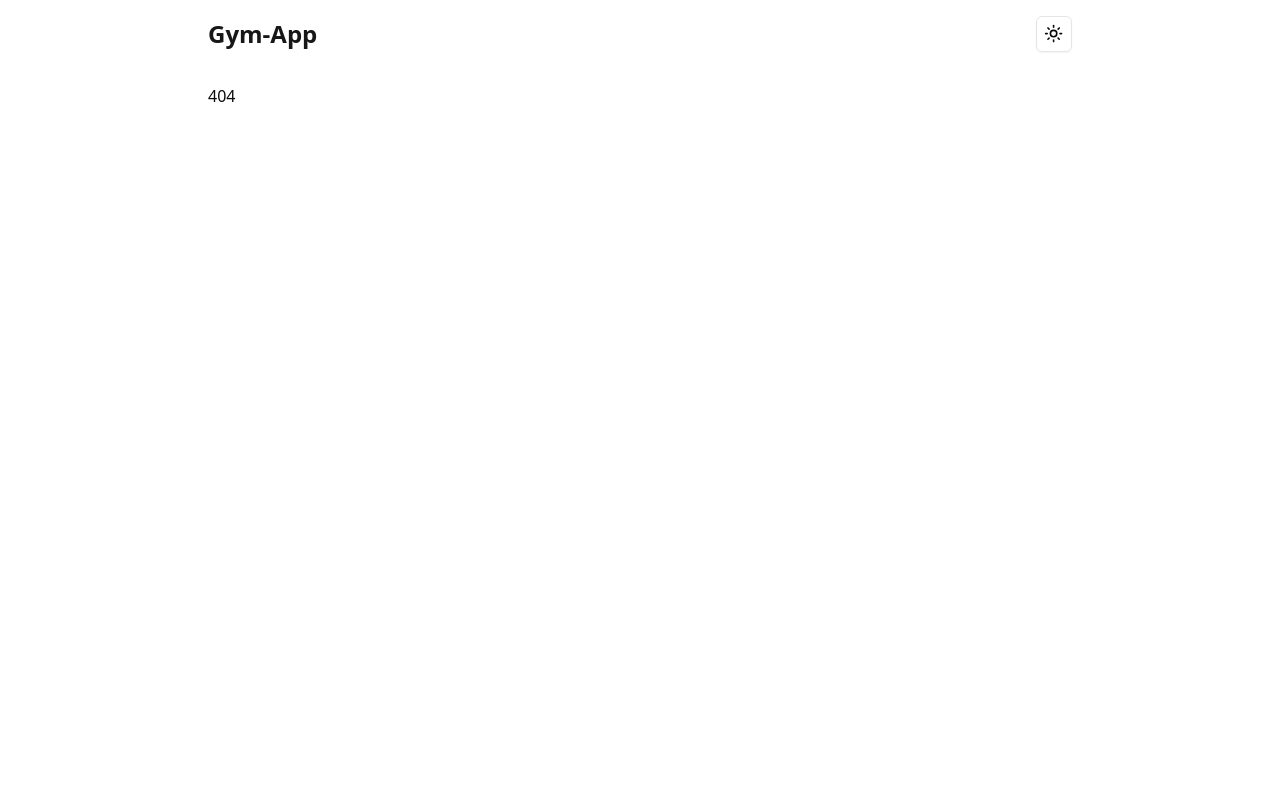
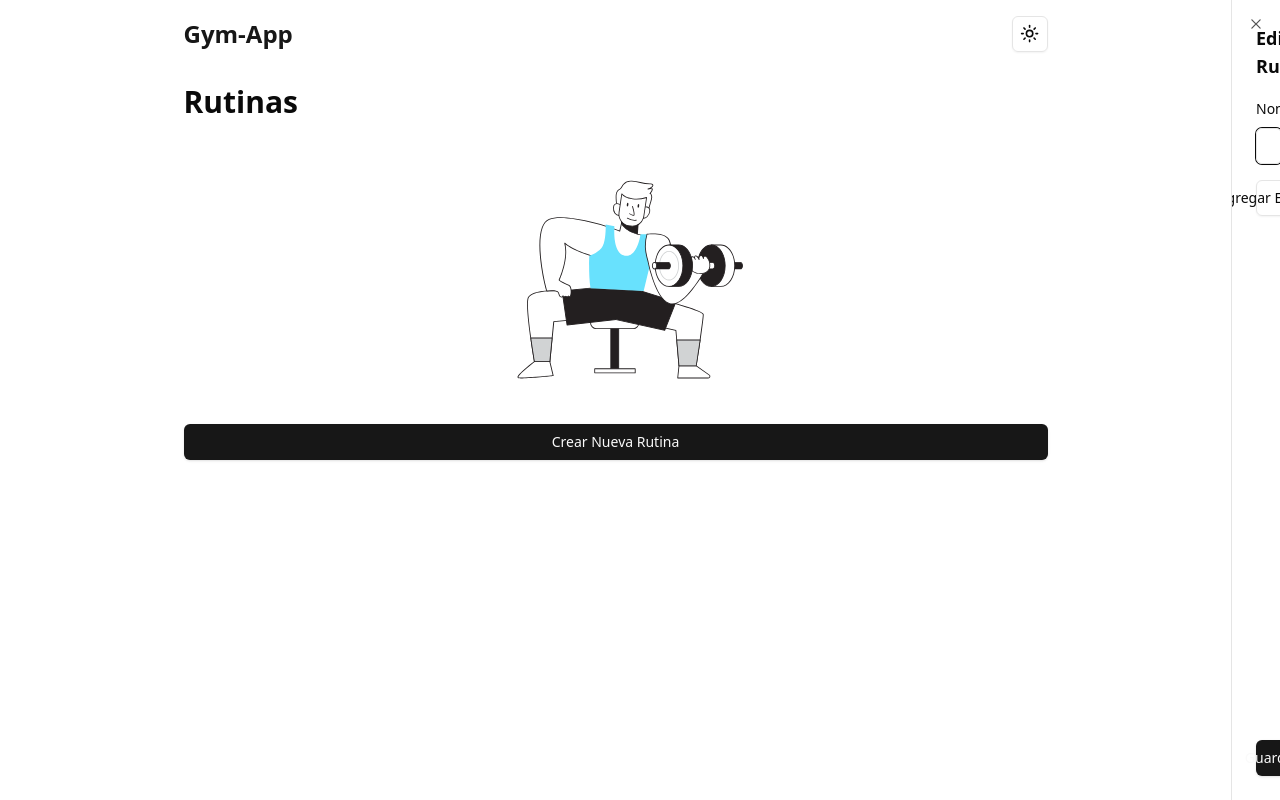
Before and after one commit to JavierBalonga/gym-app, a React (Vite) app: page /gym-app/edit/1 in a window 1280 px wide. Before the commit this address had no page. Built offline with nearby package versions, Linux system fonts and the light colour scheme.

Commit message:
fix(home/edit): add edit capabilities

```diff
--- a/src/App.tsx
+++ b/src/App.tsx
@@ -5,8 +5,9 @@ import { Route, Routes } from 'react-router-dom';
 import LoadingPage from './pages/loading';
 
 const HomePage = lazy(() => import('./pages/home'));
+const CreatePage = lazy(() => import('./pages/home/create'));
+const EditPage = lazy(() => import('./pages/home/edit'));
 const DeletePage = lazy(() => import('./pages/home/delete'));
-const CreatePage = lazy(() => import('./pages/home/create'));
 const NotFoundPage = lazy(() => import('./pages/not-found'));
 
 export default function App() {
@@ -26,6 +27,14 @@ export default function App() {
             element={
               <Suspense fallback={<LoadingPage />}>
                 <CreatePage />
+              </Suspense>
+            }
+          />
+          <Route
+            path="/edit/:id"
+            element={
+              <Suspense fallback={<LoadingPage />}>
+                <EditPage />
               </Suspense>
             }
           />
--- /dev/null
+++ b/src/pages/home/edit/index.tsx
@@ -0,0 +1,44 @@
+import { useMemo, useState } from 'react';
+import { Sheet, SheetContent, SheetHeader, SheetTitle } from '@/components/ui/sheet';
+import { useNavigate, useParams } from 'react-router-dom';
+
+import RoutineForm from '../../../components/business/routine-form/routine-form';
+import { useStore } from '../../../contexts/store';
+import { Routine } from '../../../types';
+
+export default function EditPage() {
+  const { id } = useParams<{ id: string }>();
+  const navigate = useNavigate();
+  const routines = useStore((s) => s.routines);
+  const updateRoutine = useStore((s) => s.updateRoutine);
+  const [open, setOpen] = useState(true);
+
+  const routine = useMemo(() => {
+    const routine = routines.find((r) => r.id === id);
+    if (!routine) navigate('..');
+    return routine;
+  }, [id, routines]);
+
+  const handleOpenChange = (open: boolean) => {
+    if (open) return;
+    setOpen(false);
+    setTimeout(() => navigate('..'), 200);
+  };
+
+  const handleSubmit = (routine: Routine) => {
+    updateRoutine(routine);
+    setOpen(false);
+    setTimeout(() => navigate('..'), 200);
+  };
+
+  return (
+    <Sheet open={open} onOpenChange={handleOpenChange}>
+      <SheetContent>
+        <SheetHeader>
+          <SheetTitle>Editar Rutina</SheetTitle>
+        </SheetHeader>
+        <RoutineForm defaultValues={routine} onSubmit={handleSubmit} />
+      </SheetContent>
+    </Sheet>
+  );
+}
--- a/src/pages/home/index.tsx
+++ b/src/pages/home/index.tsx
@@ -29,7 +29,7 @@ export default function HomePage() {
                 </div>
                 <div className="flex flex-col items-center gap-2">
                   <Button type="button" variant="outline" size="icon" asChild>
-                    <Link to={`/routine/${routine.id}`}>
+                    <Link to={`/edit/${routine.id}`}>
                       <Pencil />
                     </Link>
                   </Button>
```
